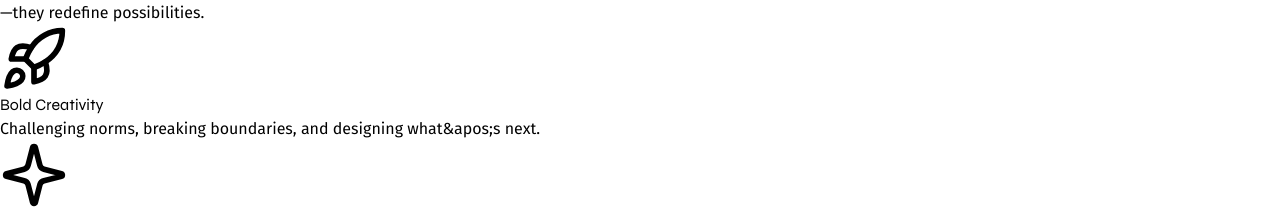
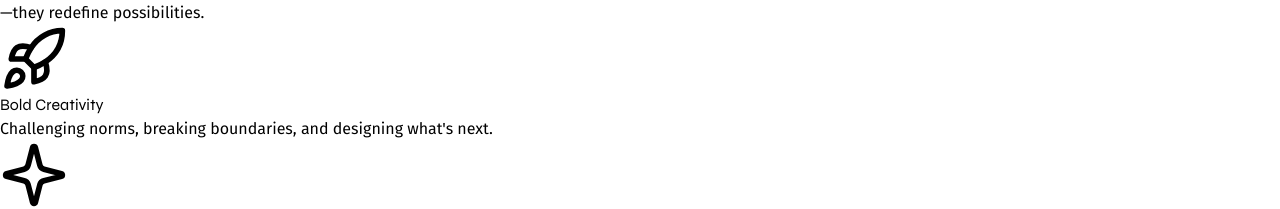
Before and after one commit to Stepheeeen/web, a Next.js app: page / in a window 1280 px wide. Shown: the part 1088-1297 px from the top of the page. Built offline with nearby package versions, Linux system fonts and the light colour scheme.

Commit message:
corrections

```diff
--- a/src/pages/index.tsx
+++ b/src/pages/index.tsx
@@ -149,7 +149,7 @@ const index = () => {
                 ),
                 title: "Bold Creativity",
                 description:
-                  "Challenging norms, breaking boundaries, and designing what&apos;s next.",
+                  "Challenging norms, breaking boundaries, and designing what's next.",
               },
               {
                 icon: (
```
